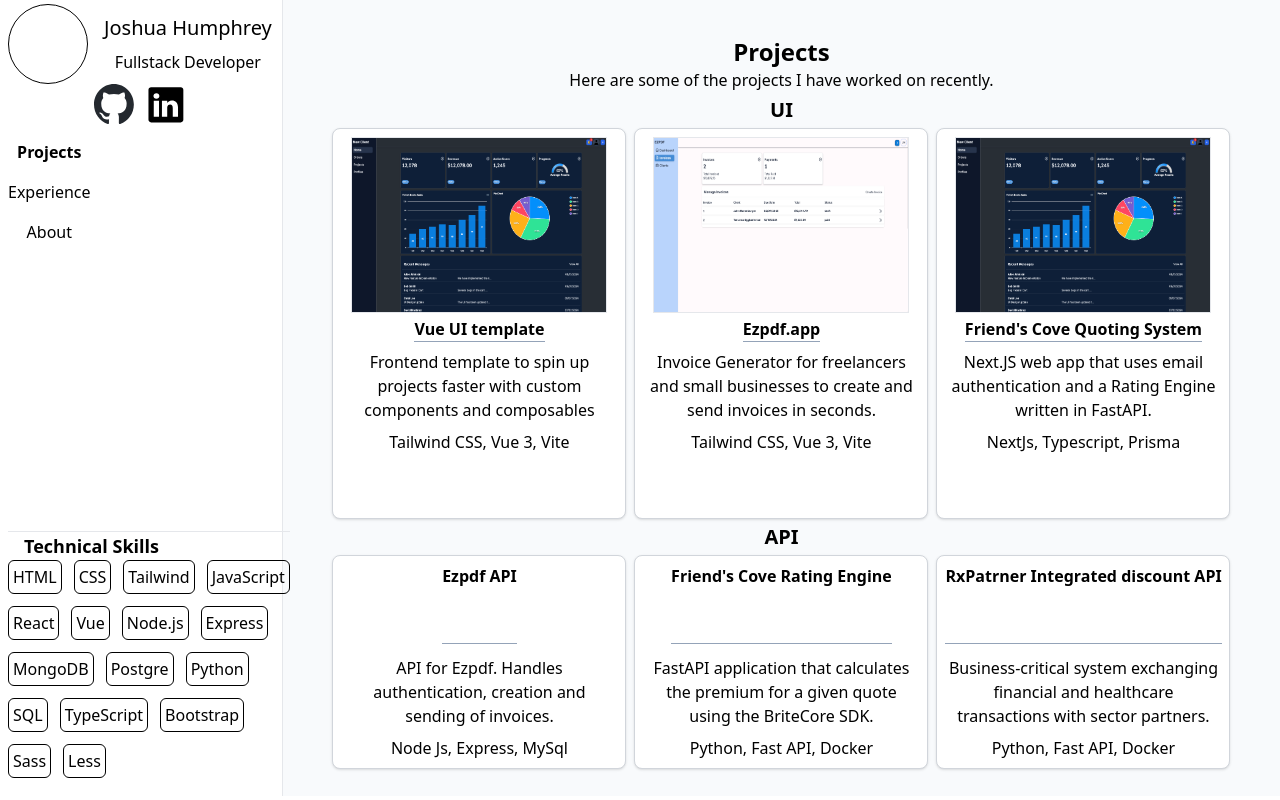
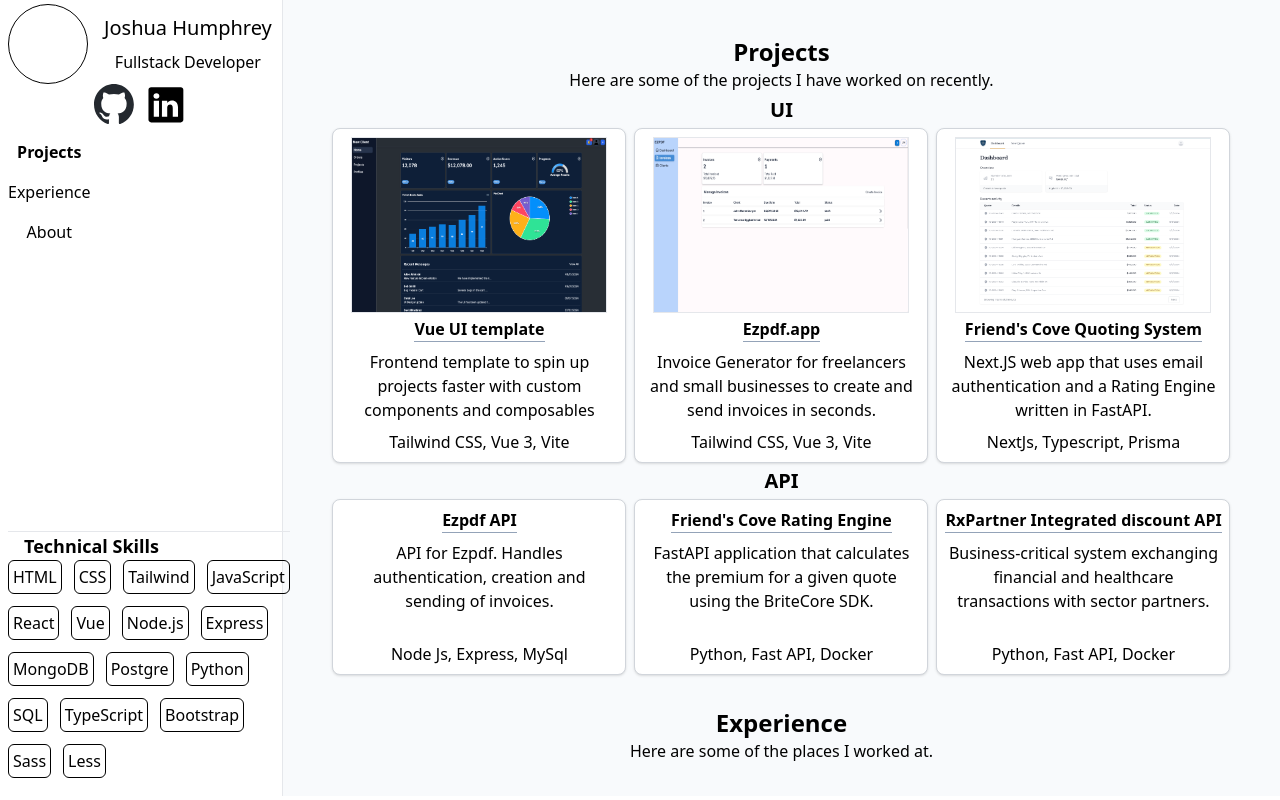
Before and after one commit to Humphreyj/portfolio2025, a Vue app: page / in a window 1280 px wide. Built offline with nearby package versions, Linux system fonts and the light colour scheme; what vue3-apexcharts would draw is missing.

Commit message:
Finally happy with project card alignment

```diff
--- a/src/components/projects/ProjectCard.vue
+++ b/src/components/projects/ProjectCard.vue
@@ -14,19 +14,27 @@
 
 const gridClass = computed(() => {
     if (props.type === 'frontend') {
-        return 'grid-rows-[auto_auto_1fr_1fr]'
+        return 'grid-rows-[auto_auto_1fr_auto]'
     } else {
-        return 'grid-rows-[1fr_auto_1fr]'
+        return 'grid-rows-[auto_auto_1fr]'
     }
 })
 </script>
 
 <template>
-    <Card container-class="grid w-full grid-cols-1 gap-1 p-2 text-center box-shadow-sm" :class="gridClass">
-        <img v-if="type==='frontend'" :src="projectImg" class="w-64 mx-auto border h-44"></img>
-        <a :href="projectUrl" target="_blank"  class="mx-auto font-semibold border-b w-max border-slate-400">{{ title }}</a>
-        <p class="grid row-start-3 py-1 ">{{ description }}</p>
-        <p class="grid row-start-4 grid-rows-subgrid">{{ techStack }}</p>
-    </Card>
+    <main class="w-full">
+        <Card v-if="type==='frontend'" container-class="grid w-full grid-cols-1 gap-1 p-2 text-center box-shadow-sm" :class="gridClass">
+            <img v-if="type==='frontend'" :src="projectImg" class="w-64 mx-auto border h-44"></img>
+            <a :href="projectUrl" target="_blank"  class="mx-auto font-semibold border-b w-max border-slate-400">{{ title }}</a>
+            <p class="grid row-start-3 py-1 ">{{ description }}</p>
+            <p class="grid row-start-4 grid-rows-subgrid">{{ techStack }}</p>
+        </Card>
+        <Card v-else container-class="grid w-full grid-cols-1 gap-1 p-2 text-center box-shadow-sm min-h-44" :class="gridClass">
+            <a :href="projectUrl" target="_blank"  class="mx-auto font-semibold border-b w-max border-slate-400">{{ title }}</a>
+            <p class="grid row-start-2 py-1 ">{{ description }}</p>
+            <p class="grid row-start-4 grid-rows-subgrid">{{ techStack }}</p>
+        </Card>
+
+    </main>
 
 </template>
--- a/src/components/projects/ProjectsSection.vue
+++ b/src/components/projects/ProjectsSection.vue
@@ -4,6 +4,7 @@
 // Assets
 import startupTemplate from '@/assets/startupTemplate.png'
 import ezPdf from '@/assets/ezPdf.png'
+import quotingSystem from '@/assets/quotingSystem.png'
 // const props = defineProps({})
 // const emit = defineEmits()
 const projects = [
@@ -29,7 +30,7 @@
     },
     {
         id: 2,
-        projectImg: startupTemplate,
+        projectImg: quotingSystem,
         title: "Friend's Cove Quoting System",
         type: 'frontend',
         projectUrl: 'https://venerable-caramel-13eb07.netlify.app/',
@@ -61,7 +62,7 @@
     {
         id: 5,
         projectImg: startupTemplate,
-        title: 'RxPatrner Integrated discount API',
+        title: 'RxPartner Integrated discount API',
         projectUrl: 'https://venerable-caramel-13eb07.netlify.app/',
         description:
             'Business-critical system exchanging financial and healthcare transactions with sector partners. ',
@@ -79,7 +80,9 @@
             </p>
         </div>
         <h2 class="my-1 text-xl font-bold">UI</h2>
-        <div class="grid w-full grid-cols-3 gap-2 h-min">
+        <div
+            class="grid w-full grid-cols-1 gap-2 md:grid-cols-2 lg:grid-cols-3 h-min"
+        >
             <ProjectCard
                 v-for="project in projects"
                 :key="project.id"
@@ -92,7 +95,9 @@
             />
         </div>
         <h2 class="my-1 text-xl font-bold">API</h2>
-        <div class="grid w-full grid-cols-3 gap-2">
+        <div
+            class="grid w-full grid-cols-1 gap-2 md:grid-cols-2 lg:grid-cols-3"
+        >
             <ProjectCard
                 v-for="project in backendProjects"
                 :key="project.id"
```
Also changed, not shown: src/assets/quotingSystem.png (added).
